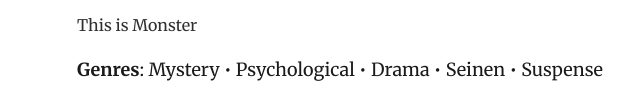
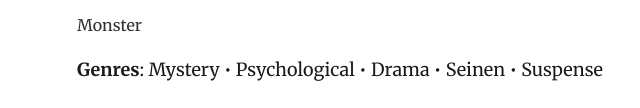
Before and after one commit to Zenran/BWT-Website, an Eleventy site: page src/blog/2023-03-monster-anime-manga.md in a window 1280 px wide. Shown: the part 683-791 px from the top of the page, 70-710 px from the left. Built offline with nearby package versions, Linux system fonts and the light colour scheme; Eleventy itself is replaced by a stand-in of ours; files that its build step writes are made by us from their sources.

Commit message:
Update Blog “2023-03-monster-anime-manga”

```diff
--- a/src/blog/2023-03-monster-anime-manga.md
+++ b/src/blog/2023-03-monster-anime-manga.md
@@ -10,7 +10,7 @@
   - post
   - featured
 image: /assets/blog/Monster.webp
-imageAlt: This is Monster
+imageAlt: Monster
 ---
 **Genres**: Mystery • Psychological • Drama • Seinen • Suspense
 
```
